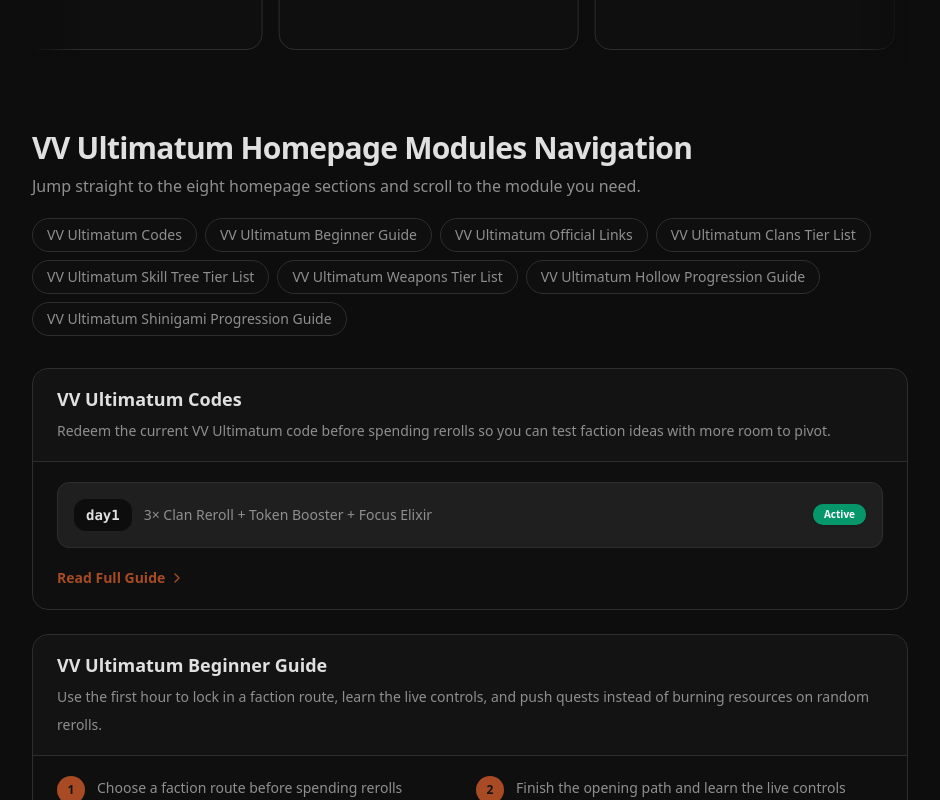
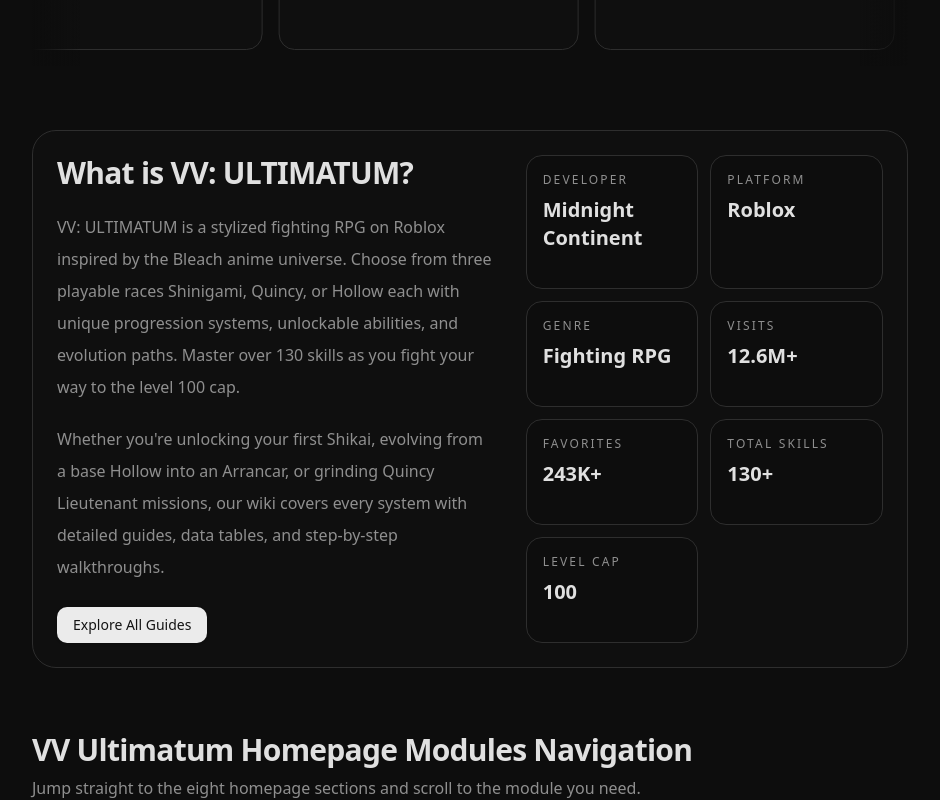
Before and after one commit to Claire1940/vvultimatum_sbs, a Next.js app: page /en in a window 1280 px wide. Shown: the part 1880-2680 px from the top of the page, without its empty margins (0-940 px from the left). Built offline with nearby package versions, Linux system fonts and the light colour scheme; no server answers.

Commit message:
refactor: move 8 modules section below About Game section

```diff
--- a/src/app/[locale]/HomePageClient.tsx
+++ b/src/app/[locale]/HomePageClient.tsx
@@ -111,6 +111,9 @@
         </section>
       )}
 
+      {/* About Game (curated, stays in JSON) */}
+      <section className="grid gap-8 rounded-3xl border border-border bg-card/60 p-6 lg:grid-cols-[1.1fr_0.9fr]"><div><h2 className="text-3xl font-bold tracking-tight text-foreground">{home.aboutGame.title}</h2>{home.aboutGame.paragraphs.map((p) => <p key={p} className="mt-5 leading-8 text-muted-foreground">{p}</p>)}<Button asChild className="mt-6"><Link href={localizeHref("/guide/vv-ultimatum-beginner-guide-2026", locale)}>{home.aboutGame.cta}</Link></Button></div><div className="grid grid-cols-2 gap-3 sm:grid-cols-3 lg:grid-cols-2">{home.aboutGame.stats.map((stat) => <div key={stat.label} className="rounded-2xl border border-border bg-background p-4"><p className="text-xs uppercase tracking-[0.18em] text-muted-foreground">{stat.label}</p><p className="mt-2 text-xl font-bold text-foreground">{stat.value}</p></div>)}</div></section>
+
       {/* 8 Module Sections (full-width stacked, matching reference site style) */}
       {home.explore.modules && home.explore.modules.length > 0 && (
         <section>
@@ -220,9 +223,6 @@
         </section>
       )}
 
-      {/* About Game (curated, stays in JSON) */}
-      <section className="grid gap-8 rounded-3xl border border-border bg-card/60 p-6 lg:grid-cols-[1.1fr_0.9fr]"><div><h2 className="text-3xl font-bold tracking-tight text-foreground">{home.aboutGame.title}</h2>{home.aboutGame.paragraphs.map((p) => <p key={p} className="mt-5 leading-8 text-muted-foreground">{p}</p>)}<Button asChild className="mt-6"><Link href={localizeHref("/guide/vv-ultimatum-beginner-guide-2026", locale)}>{home.aboutGame.cta}</Link></Button></div><div className="grid grid-cols-2 gap-3 sm:grid-cols-3 lg:grid-cols-2">{home.aboutGame.stats.map((stat) => <div key={stat.label} className="rounded-2xl border border-border bg-background p-4"><p className="text-xs uppercase tracking-[0.18em] text-muted-foreground">{stat.label}</p><p className="mt-2 text-xl font-bold text-foreground">{stat.value}</p></div>)}</div></section>
-
       {/* FAQ (curated, stays in JSON) */}
       <section><h2 className="text-3xl font-bold tracking-tight text-foreground">{home.faq.title}</h2><p className="mt-2 text-muted-foreground">{home.faq.description}</p><Accordion type="single" collapsible className="mt-6 rounded-2xl border border-border bg-card/70 px-5">{home.faq.items.map((item, index) => <AccordionItem key={item.question} value={`item-${index}`}><AccordionTrigger className="text-left text-foreground">{item.question}</AccordionTrigger><AccordionContent className="leading-7 text-muted-foreground">{item.answer}</AccordionContent></AccordionItem>)}</Accordion></section>
 
```
